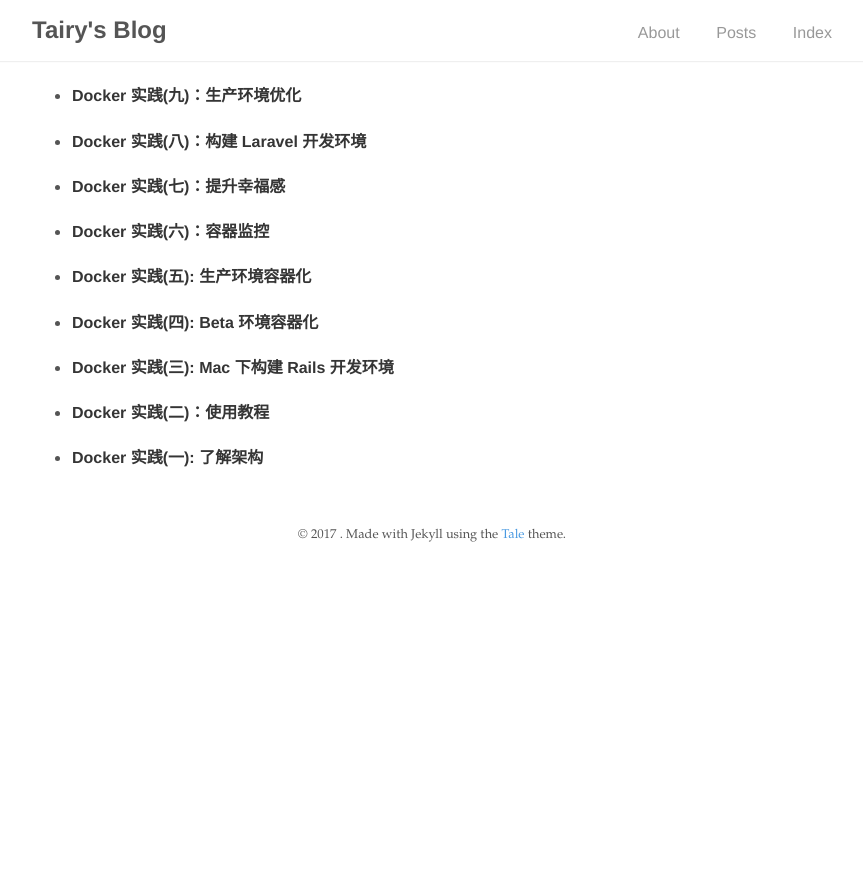
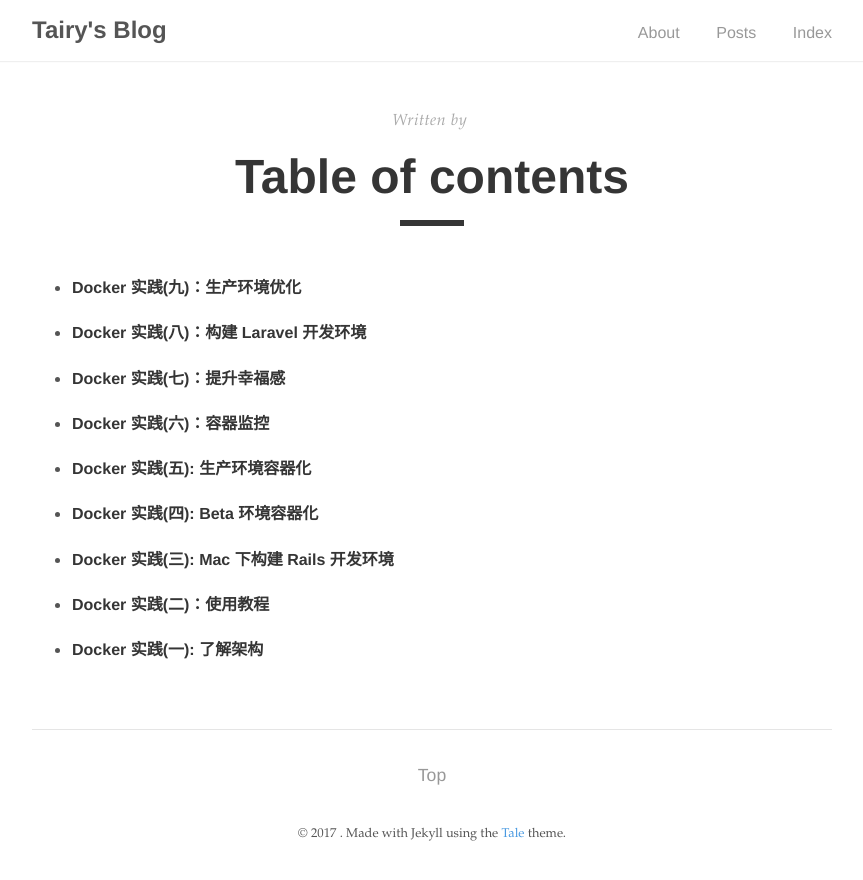
Before and after one commit to Tairy/tairy.me, a Jekyll site: the page built from src/contents.html, in a window 1280 px wide. Shown: the top 880 px of the page, without its empty margins (208-1071 px from the left). Built offline with Jekyll 4.4.1, drawn with Linux system fonts in a browser that asks for light colours.

Commit message:
修改内容：修改样式

```diff
--- a/src/_sass/_post.scss
+++ b/src/_sass/_post.scss
@@ -15,7 +15,7 @@
   &-title {
     color: $default-shade;
     font-family: $sans-font;
-    font-size: 4rem;
+    font-size: 3rem;
     margin: 1rem 0;
     text-align: center;
   }
--- a/src/contents.html
+++ b/src/contents.html
@@ -1,5 +1,5 @@
 ---
-layout: default
+layout: post
 title: Table of contents
 permalink: /index/
 ---
```
